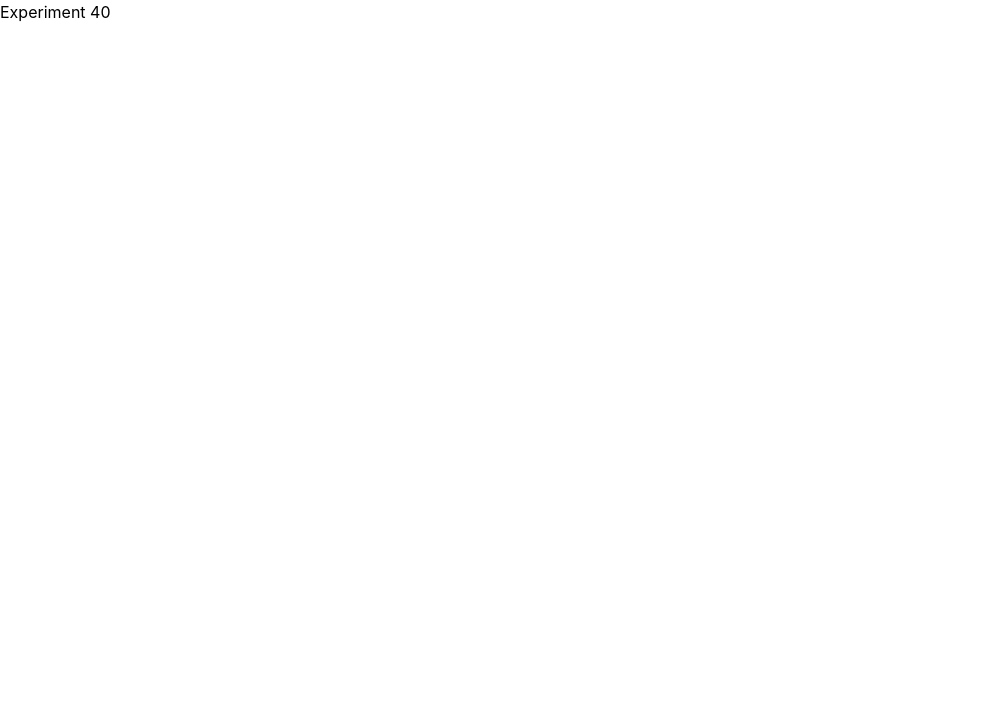
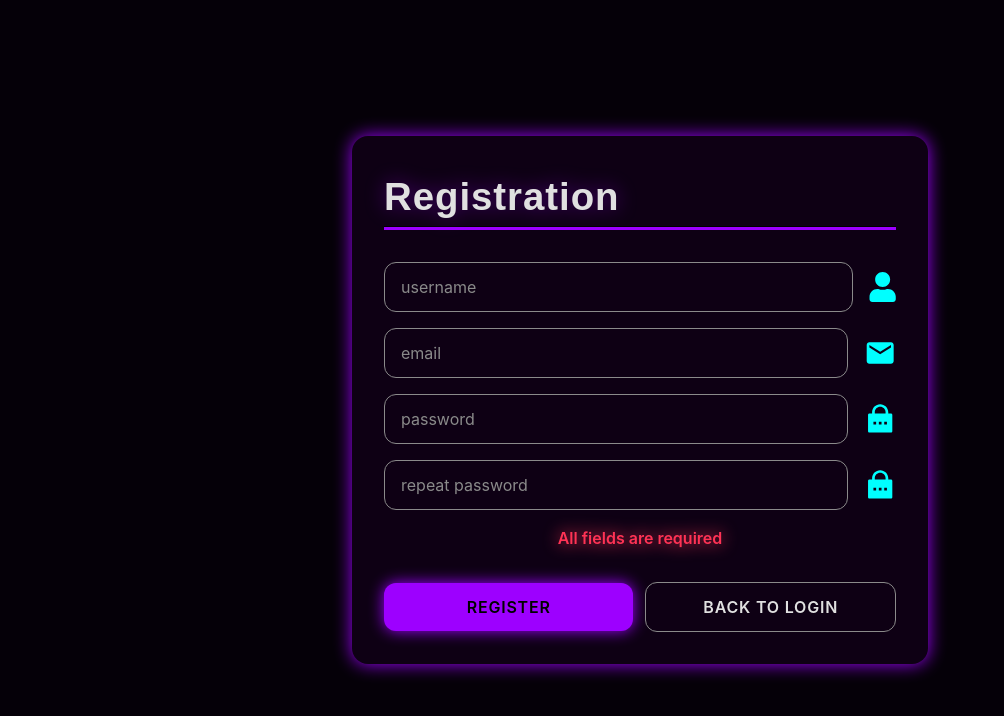
Before and after one commit to Kybrium/experiment-40, a Next.js app in the folder frontend/: page / in a window 1280 px wide. Shown: the top 716 px of the page, without its empty margins (0-1004 px from the left). Built offline with nearby package versions, Linux system fonts and the light colour scheme; no server answers.

Commit message:
feat(frontend): simple registration layout

```diff
--- a/frontend/package.json
+++ b/frontend/package.json
@@ -17,6 +17,7 @@
     "next": "15.5.5",
     "react": "19.1.0",
     "react-dom": "19.1.0",
+    "react-icons": "^5.5.0",
     "three": "^0.180.0"
   },
   "devDependencies": {
--- a/frontend/src/app/globals.css
+++ b/frontend/src/app/globals.css
@@ -45,13 +45,18 @@
 
 @layer utilities {
 
+    /* ========== MODALS ========== */
+    .auth-modal {
+        @apply flex flex-col items-center w-full lg:max-w-xl max-w-[90%] p-8 rounded-2xl;
+    }
+
     /* ========== LAYOUTS ========== */
     .centered-display {
         @apply flex flex-col items-center justify-center w-full;
     }
 
     .centered-row-display {
-        @apply flex flex-row items-center align-middle justify-evenly w-full;
+        @apply flex lg:flex-row items-center align-middle justify-evenly w-full md:flex-col;
     }
 
 
@@ -153,7 +158,7 @@
 
     /* ========== INPUT FIELDS ========== */
     .input {
-    @apply w-full max-w-md px-4 py-3 rounded-xl font-sans text-base text-text-primary
+    @apply w-full px-4 py-3 rounded-xl font-sans text-base text-text-primary
             bg-surface-card border border-text-muted outline-none transition-all
             duration-200 placeholder-text-muted;
     }
--- a/frontend/src/app/page.tsx
+++ b/frontend/src/app/page.tsx
@@ -1,7 +1,9 @@
+import RegistrationModal from "@/components/auth/RegistrationModal";
+
 export default function Home() {
   return (
-    <main>
-      <p>Experiment 40</p>
+    <main className="min-h-screen bg-background centered-display">
+      <RegistrationModal />
     </main>
   );
 }
--- /dev/null
+++ b/frontend/src/components/auth/RegistrationModal.tsx
@@ -0,0 +1,53 @@
+'use client';
+
+import Link from "next/link";
+import { useState } from "react";
+import { FaUser } from "react-icons/fa";
+import { MdEmail } from "react-icons/md";
+import { RiLockPasswordFill } from "react-icons/ri";
+
+const RegistrationModal: React.FC = () => {
+
+    // STATES
+    const [username, setUsername] = useState<string>('');
+    const [email, setEmail] = useState<string>('');
+    const [password, setPassword] = useState<string>('');
+    const [password2, setPassword2] = useState<string>('');
+
+    return (
+        <form className="centered-display auth-modal bg-surface-card glow-pulse">
+            {/* HEADER */}
+            <label className="subheader self-start">Registration</label>
+            <hr className="bg-primary-accent w-full h-1" />
+
+            {/* MAIN */}
+            <div className="w-full centered-display gap-4 mt-8">
+                <span className="w-full flex flex-row justify-center align-middle items-center gap-4">
+                    <input className="input" type="text" placeholder="username" onChange={(e) => setUsername(e.target.value)} />
+                    <FaUser className="text-secondary-accent text-3xl" />
+                </span>
+                <span className="w-full flex flex-row justify-center align-middle items-center gap-4">
+                    <input className="input" type="email" placeholder="email" onChange={(e) => setEmail(e.target.value)} />
+                    <MdEmail className="text-secondary-accent text-4xl" />
+                </span>
+                <span className="w-full flex flex-row justify-center align-middle items-center gap-4">
+                    <input className="input" type='password' placeholder="password" onChange={(e) => setPassword(e.target.value)} />
+                    <RiLockPasswordFill className="text-secondary-accent text-4xl" />
+                </span>
+                <span className="w-full flex flex-row justify-center align-middle items-center gap-4">
+                    <input className="input" type='password' placeholder="repeat password" onChange={(e) => setPassword2(e.target.value)} />
+                    <RiLockPasswordFill className="text-secondary-accent text-4xl" />
+                </span>
+                <p className="text-warning">All fields are required</p>
+            </div>
+
+            {/* FOOTER */}
+            <div className="centered-row-display centered-display mt-8 gap-3">
+                <button className="btn btn-primary w-full cursor-pointer" type="submit">Register</button>
+                <Link href='' className="btn btn-secondary w-full">Back to Login</Link>
+            </div>
+        </form>
+    )
+}
+
+export default RegistrationModal;
```
Also changed, not shown: 1 other file (tests, documents, lock files or other folders).
